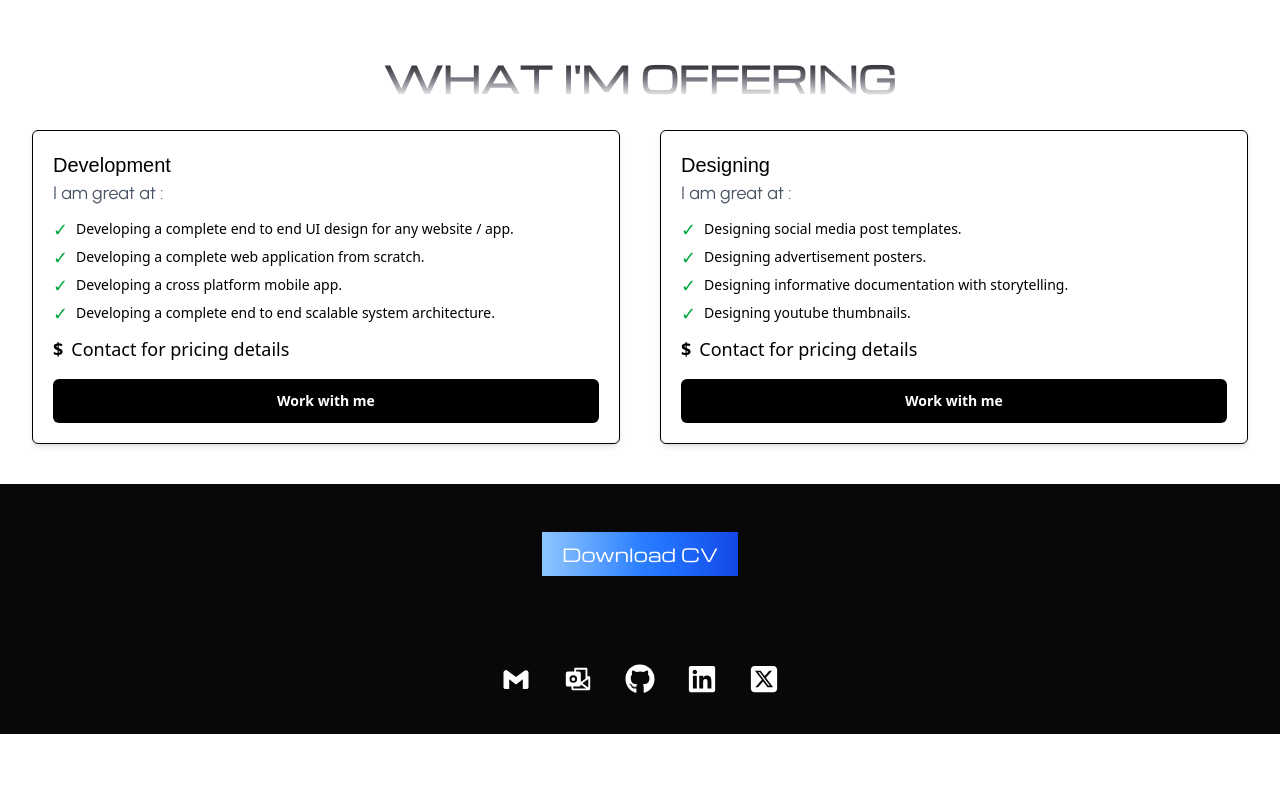
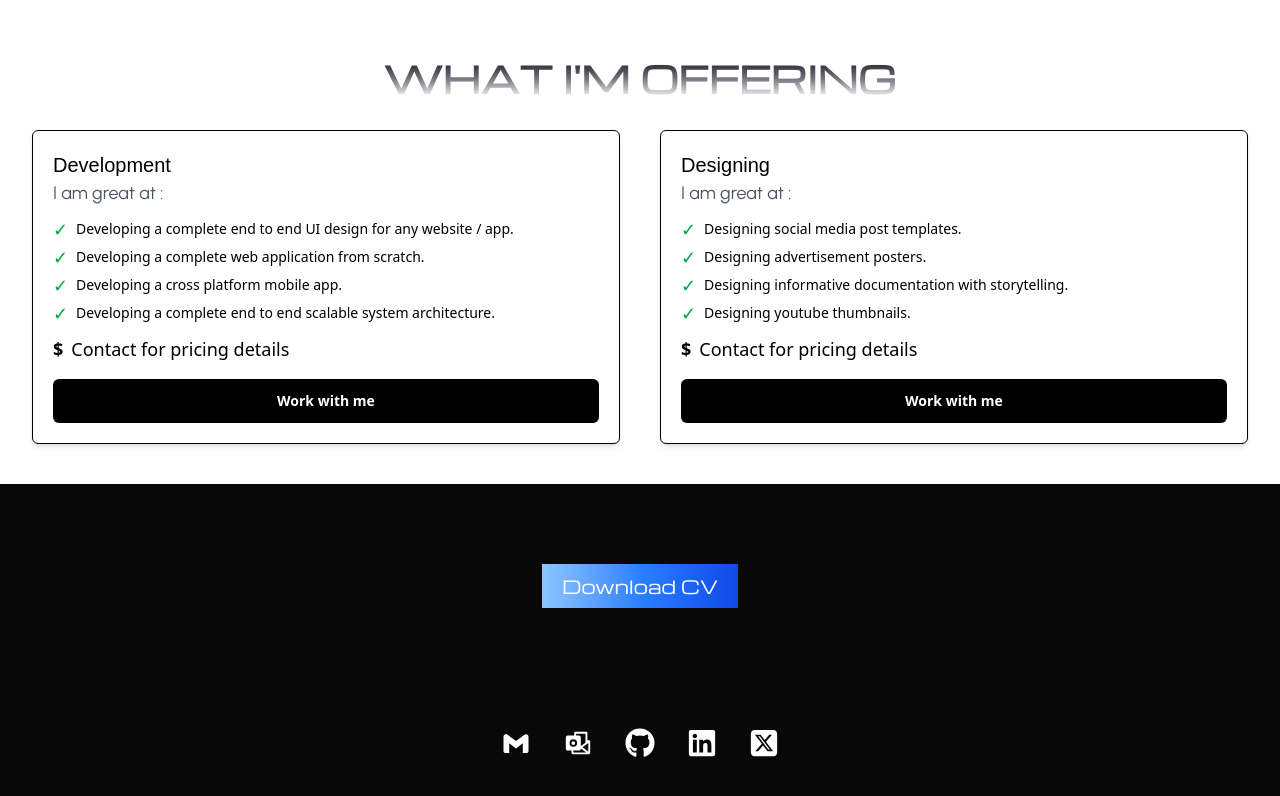
Before and after one commit to isudiptodas/isudiptodas_portfolio, a Next.js app: page / in a window 1280 px wide. Shown: the part 2534-3330 px from the top of the page. Before the commit the page ends 3268 px from the top, so only its background shows below. Built offline with nearby package versions, Linux system fonts and the light colour scheme; a web font is replaced by a local one.

Commit message:
Update page.tsx

```diff
--- a/src/app/page.tsx
+++ b/src/app/page.tsx
@@ -295,12 +295,12 @@ function page() {
             </div>
         </div>
 
-        <div className={`w-full bg-[#080808] py-7 md:py-12 flex justify-center items-center`}>
+        <div className={`w-full bg-[#080808] py-10 md:py-20 flex justify-center items-center`}>
           <Link href='/cv_sudipto.pdf' download="/cv_sudipto.pdf" className={`w-auto px-5 py-2 hover:scale-95 hover:rounded-4xl duration-200 ease-in-out cursor-pointer bg-gradient-to-r from-blue-300 via-blue-500 to-blue-700 text-white font-Michroma text-sm md:text-lg font-light`}>Download CV</Link>
         </div>
 
         {/* footer */}
-        <div className={`w-full h-auto py-10 flex justify-center items-center gap-5 lg:gap-8 bg-[#080808]`}>
+        <div className={`w-full h-auto pt-10 pb-16 flex justify-center items-center gap-5 lg:gap-8 bg-[#080808]`}>
           <span onClick={() => navigate('mailto:work.sudiptodas@gmail.com')} className={`text-xl md:text-2xl lg:text-3xl text-white cursor-pointer`}><BiLogoGmail /></span>
           <span onClick={() => navigate('mailto:isudiptodas01@outlook.com')} className={`text-xl md:text-2xl lg:text-3xl text-white cursor-pointer`}><PiMicrosoftOutlookLogoFill /></span>
           <span onClick={() => navigate('https://github.com/isudiptodas')} className={`text-xl md:text-2xl lg:text-3xl text-white cursor-pointer`}><FaGithub /></span>
```
